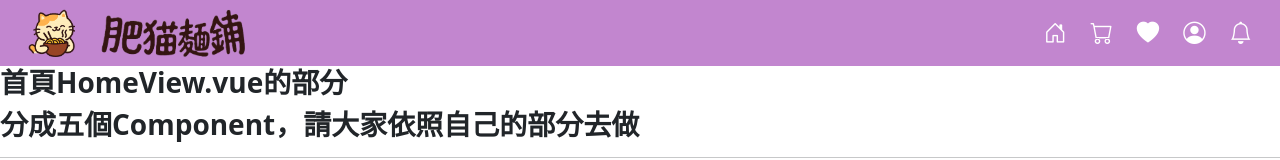
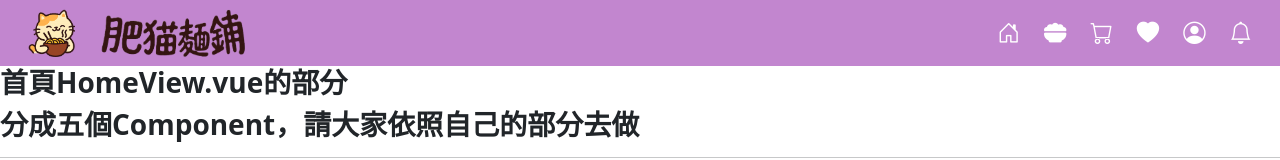
Before and after one commit to Pamelajch/FatCat-frontend, a Vue app: page /home in a window 1280 px wide. Shown: the top 160 px of the page. Built offline with nearby package versions, Linux system fonts and the light colour scheme.

Commit message:
增加商品按鈕及安裝font awesome

```diff
--- a/package.json
+++ b/package.json
@@ -9,6 +9,7 @@
     "preview": "vite preview"
   },
   "dependencies": {
+    "@fortawesome/fontawesome-free": "^6.7.2",
     "bootstrap": "^5.3.7",
     "bootstrap-icons": "^1.13.1",
     "pinia": "^3.0.3",
--- a/src/App.vue
+++ b/src/App.vue
@@ -3,6 +3,7 @@ import { RouterLink, RouterView } from 'vue-router'
 import 'bootstrap/dist/css/bootstrap.css'
 import 'bootstrap/dist/js/bootstrap.bundle.js'
 import 'bootstrap-icons/font/bootstrap-icons.css'
+import '@fortawesome/fontawesome-free/css/all.min.css'
 import HeaderComponent from './components/HeaderComponent.vue'
 import FooterComponent from './components/FooterComponent.vue'
 </script>
--- a/src/components/HeaderComponent.vue
+++ b/src/components/HeaderComponent.vue
@@ -14,6 +14,7 @@
       <!-- 右側按鈕群組 -->
       <div class="d-flex align-items-center gap-3 gap-lg-4">
         <RouterLink :to="{name:'home'}" class="icon-btn" title="首頁"><i class="bi bi-house-door"></i></RouterLink>
+        <RouterLink :to="{name:'productlist'}" class="icon-btn" title="商品"><i class="fa-solid fa-bowl-food"></i></RouterLink>
         <RouterLink :to="{name:'cart'}" class="icon-btn" title="購物車"><i class="bi bi-cart"></i></RouterLink>
         <RouterLink :to="{name:'favorite'}" class="icon-btn" title="我的最愛"><i class="bi bi-heart-fill"></i></RouterLink>
         <RouterLink :to="{name:'user'}" class="icon-btn" title="會員中心"><i class="bi bi-person-circle"></i></RouterLink>
```
Also changed, not shown: 1 other file (tests, documents, lock files or other folders).
